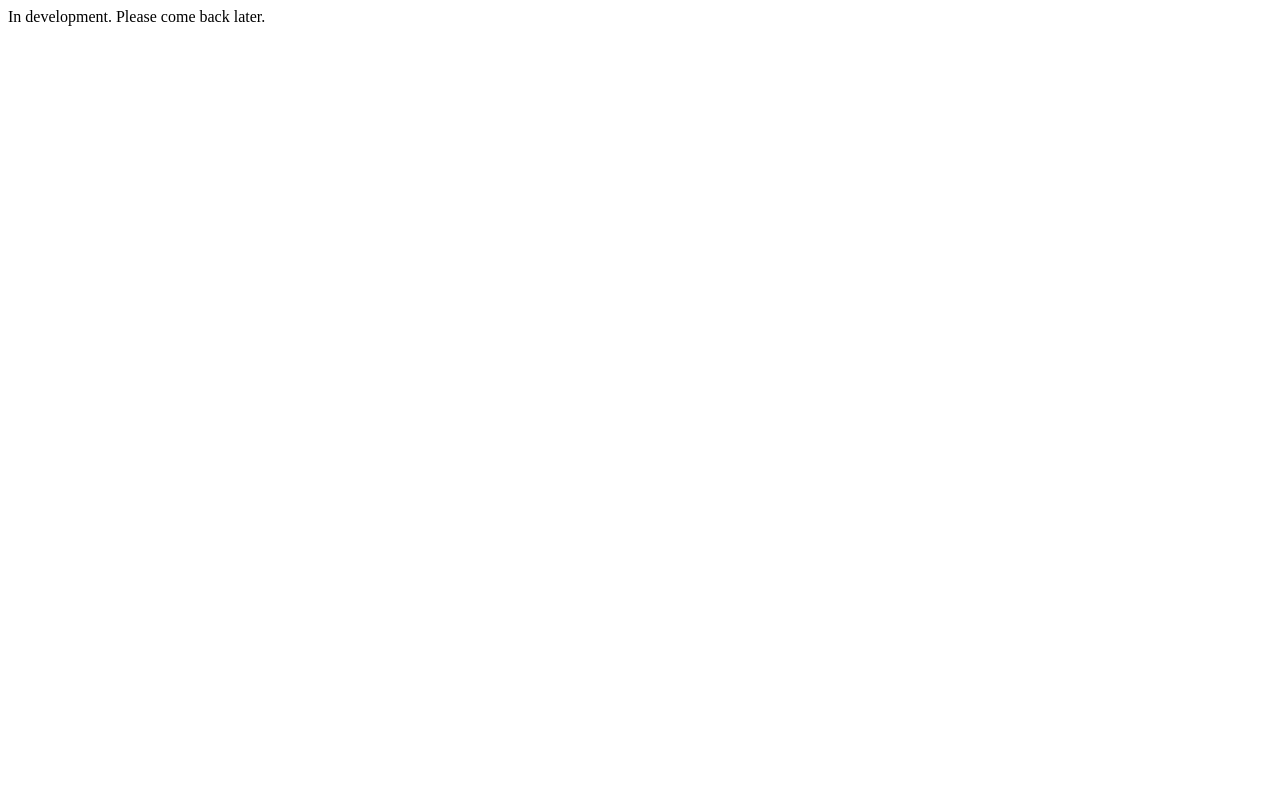
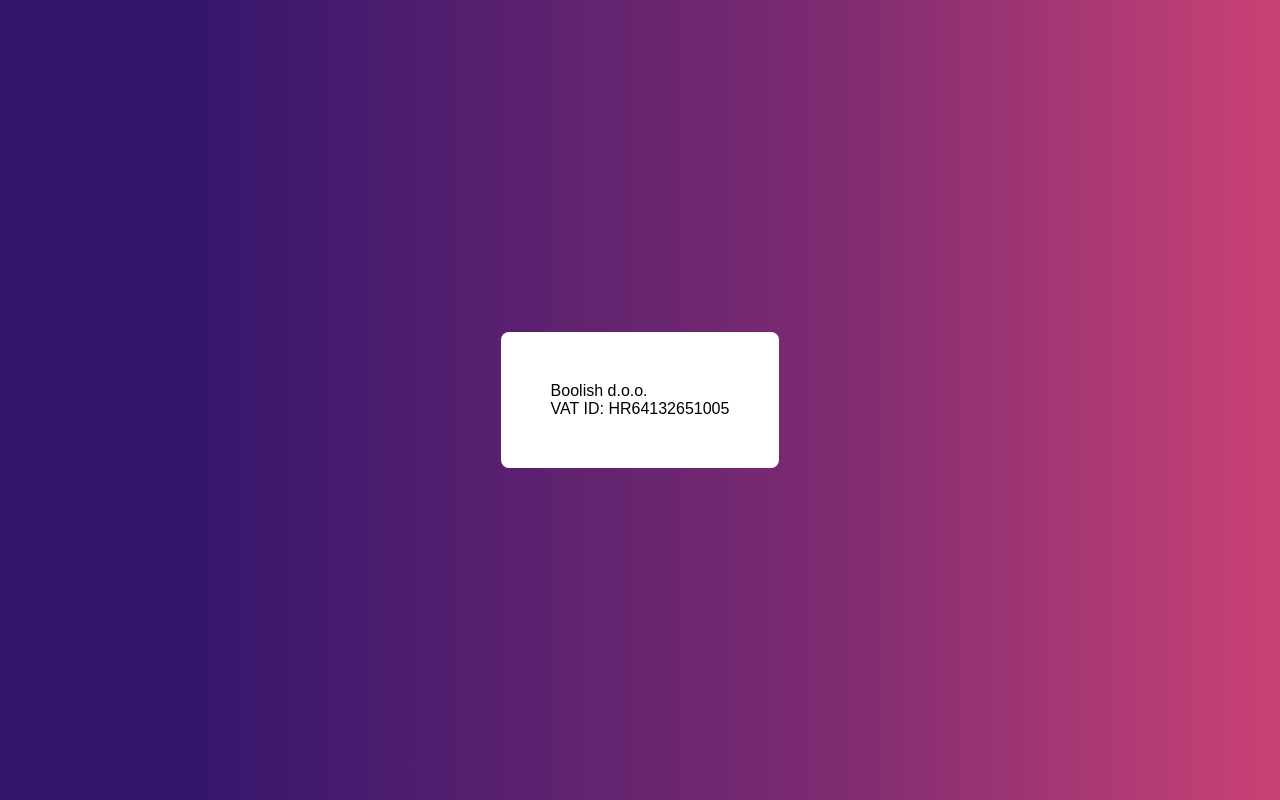
Before and after one commit to boolisheu/boolisheu.github.io, a plain HTML site: page index.html in a window 1280 px wide. Drawn offline with Linux system fonts and the light colour scheme.

Commit message:
Company details, styling

```diff
--- a/index.html
+++ b/index.html
@@ -1,9 +1,18 @@
-<html>
-  <head>
-    <meta name="robots" content="noindex,nofollow">
-    <title>Boolish</title>
+<html><head>
+  <meta name="robots" content="noindex,nofollow">
+  <meta name="viewport" content="width=device-width, initial-scale=1.0">
+  <title>Boolish</title>
+  <style>
+    body { background: rgb(53,22,109);background: linear-gradient(90deg, rgba(53,22,109,1) 15%, rgba(127,44,113,1) 66%, rgba(202,66,117,1) 100%); }
+    .c-wrapper { align-items: center; justify-content: center; display: flex; height: 100%; }
+    .c-info { background: red; }
+    .c-info { display: inline-flex; flex-direction: column; padding: 50px; background: white; font-family: sans-serif; border-radius: 8px; }
+    </style>
   </head>
-  <body>
-    In development. Please come back later.
-  </body>
-</html>
+  <body style="background: rgb(53,22,109);background: linear-gradient(90deg, rgba(53,22,109,1) 15%, rgba(127,44,113,1) 66%, rgba(202,66,117,1) 100%);">
+    <div class="c-wrapper">
+      <div class="c-info">
+        <span>Boolish d.o.o.</span>
+        <span>VAT ID: HR64132651005</span>
+    </div></div>
+</body></html>
```
